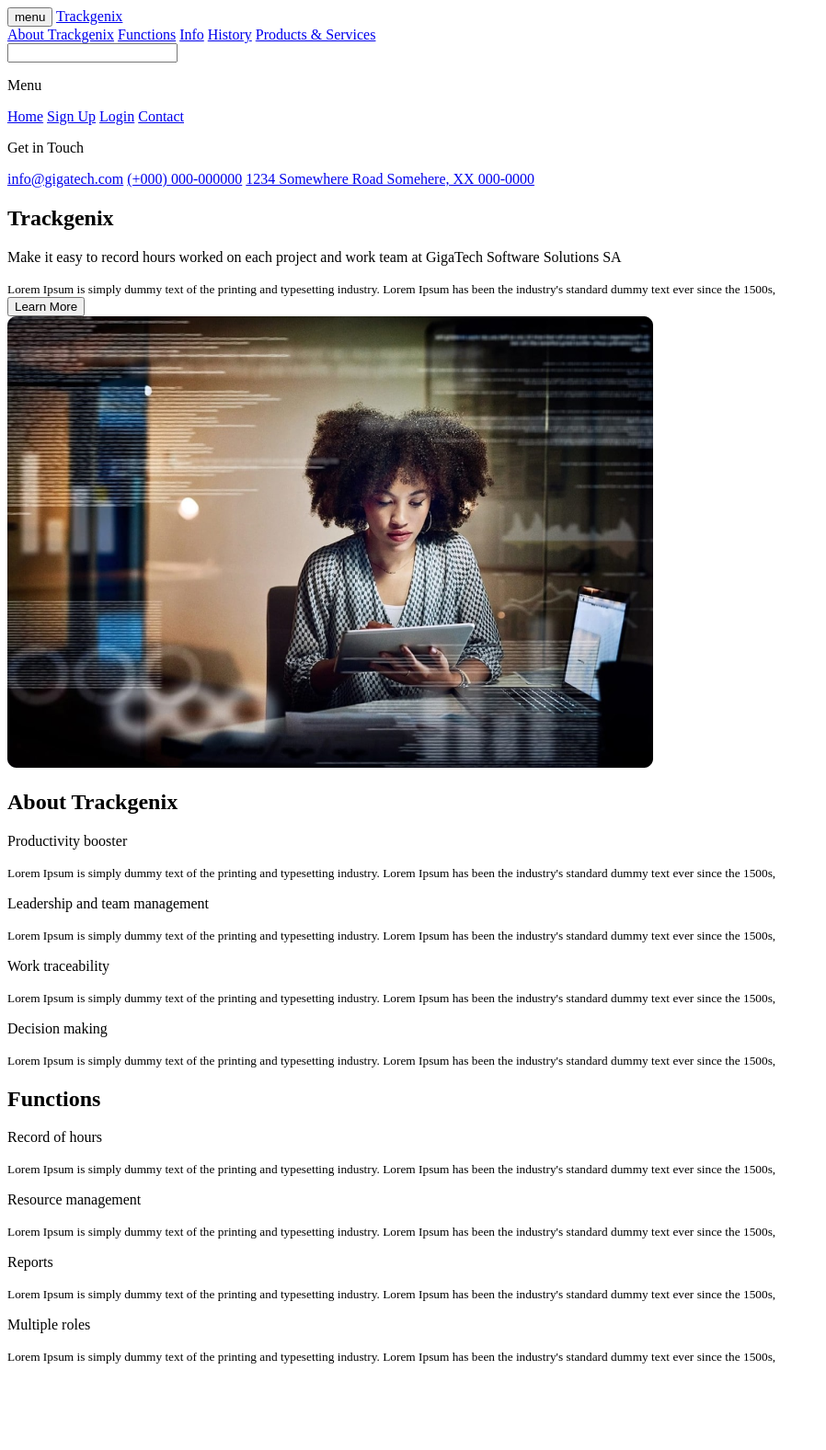
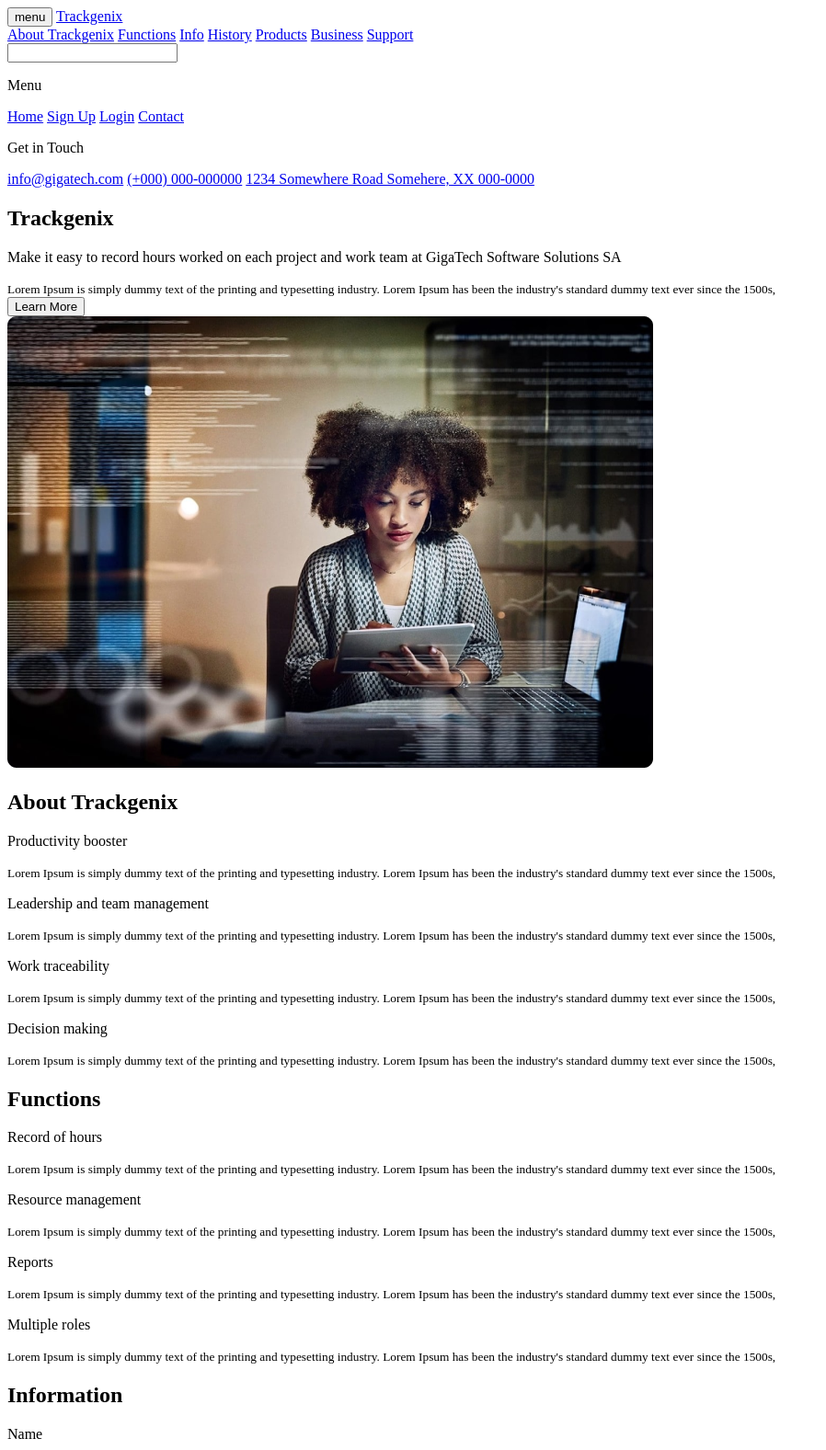
Before and after one commit to gonzaloperrone/BaSP-A2022-Etapa-1, a plain HTML site: page Semana-01/index.html in a window 1280 px wide. Shown: the whole page at 92% size, without its empty margins (0-898 px from the left). Before the commit the page ends 1492 px from the top, so only its background shows below. Drawn offline with Linux system fonts and the light colour scheme.

Commit message:
BaSP-W01: add links in navbar

```diff
--- a/Semana-01/index.html
+++ b/Semana-01/index.html
@@ -19,7 +19,9 @@
         <a href="#">Functions</a>
         <a href="#">Info</a>
         <a href="#">History</a>
-        <a href="#">Products & Services</a>
+        <a href="#">Products</a>
+        <a href="#">Business</a>
+        <a href="#">Support</a>
       </div>
     </nav>
   </header>
@@ -122,6 +124,13 @@
     </article>
   </section>
 
+  <section>
+    <h2>Information</h2>
+    <form>
+      <label for="name">Name</label>
+    </form>
+  </section>
+
 </body>
 
 </html>
```
